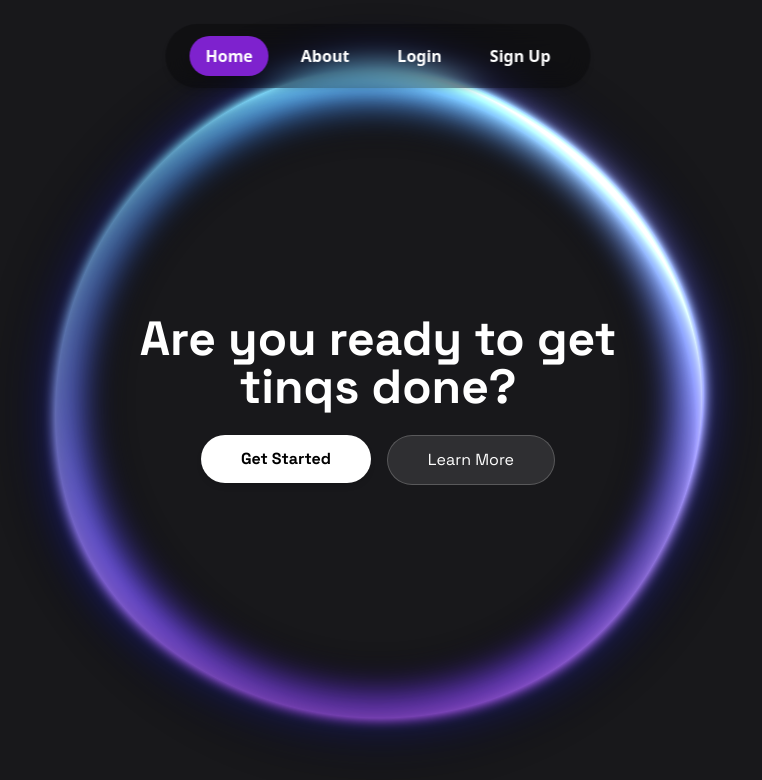
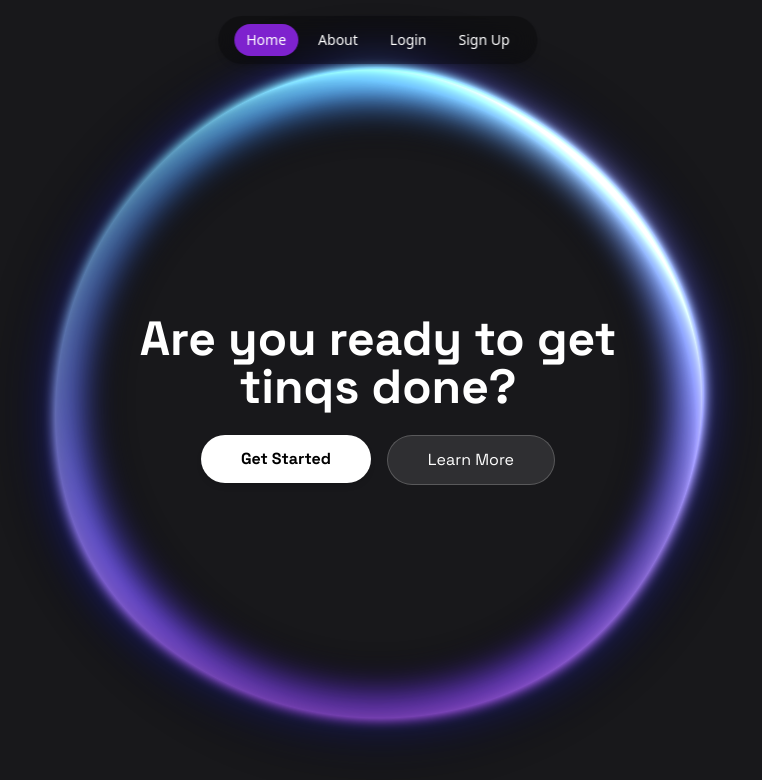
Before and after one commit to logicness-agency/project-3-frontend, a React (Create React App) app: page / in a window 1280 px wide. Shown: the top 780 px of the page, without its empty margins (262-1024 px from the left). Built offline with nearby package versions, Linux system fonts and the light colour scheme.

Commit message:
navbar smaller

```diff
--- a/src/components/Navbar/NavBar.jsx
+++ b/src/components/Navbar/NavBar.jsx
@@ -8,7 +8,7 @@ function Navbar() {
   const { isLoggedIn, isLoading, logOutUser } = useContext(AuthContext);
 
   const linkClasses = (path) =>
-    `px-4 py-2 rounded-full font-semibold text-sm md:text-base transition duration-200 ${
+    `px-3 py-1.5 rounded-full font-medium text-xs md:text-sm transition duration-200 ${
       location.pathname === path
         ? "bg-purple-700 text-white shadow-lg"
         : "text-white hover:bg-purple-600 hover:shadow-md"
@@ -17,8 +17,8 @@ function Navbar() {
   if (isLoading) return null;
 
   return (
-    <nav className="fixed top-6 left-1/2 transform -translate-x-1/2 z-50">
-      <div className="bg-black/30 backdrop-blur-md px-6 py-3 rounded-full shadow-md flex space-x-4">
+    <nav className="fixed top-4 left-1/2 transform -translate-x-1/2 z-50">
+      <div className="bg-black/30 backdrop-blur-md px-4 py-2 rounded-full shadow-md flex space-x-2">
         <Link to="/" className={linkClasses("/")}>
           Home
         </Link>
@@ -42,7 +42,7 @@ function Navbar() {
                 logOutUser();
                 navigate("/");
               }}
-              className="text-white px-4 py-2 rounded-full hover:bg-red-600 transition"
+              className="text-white px-3 py-1.5 rounded-full hover:bg-red-600 transition text-xs md:text-sm"
             >
               Logout
             </button>
```
